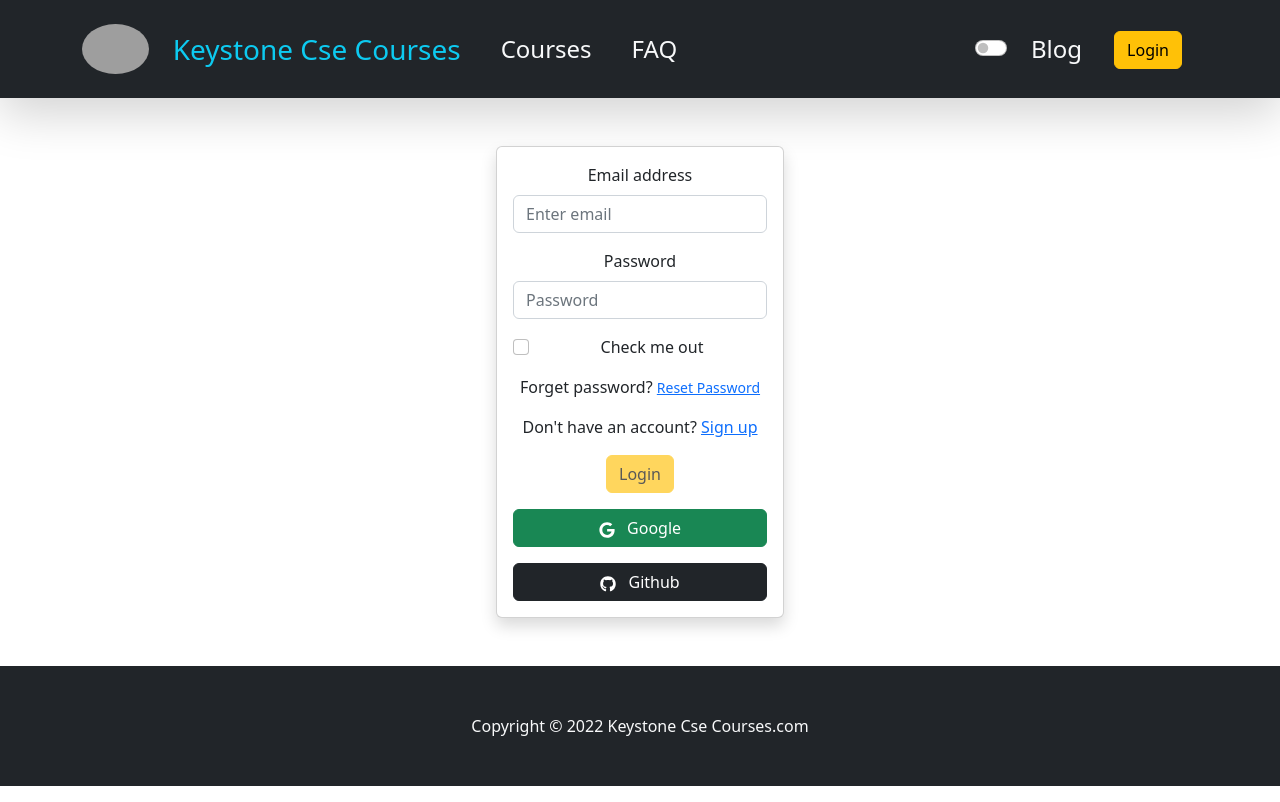
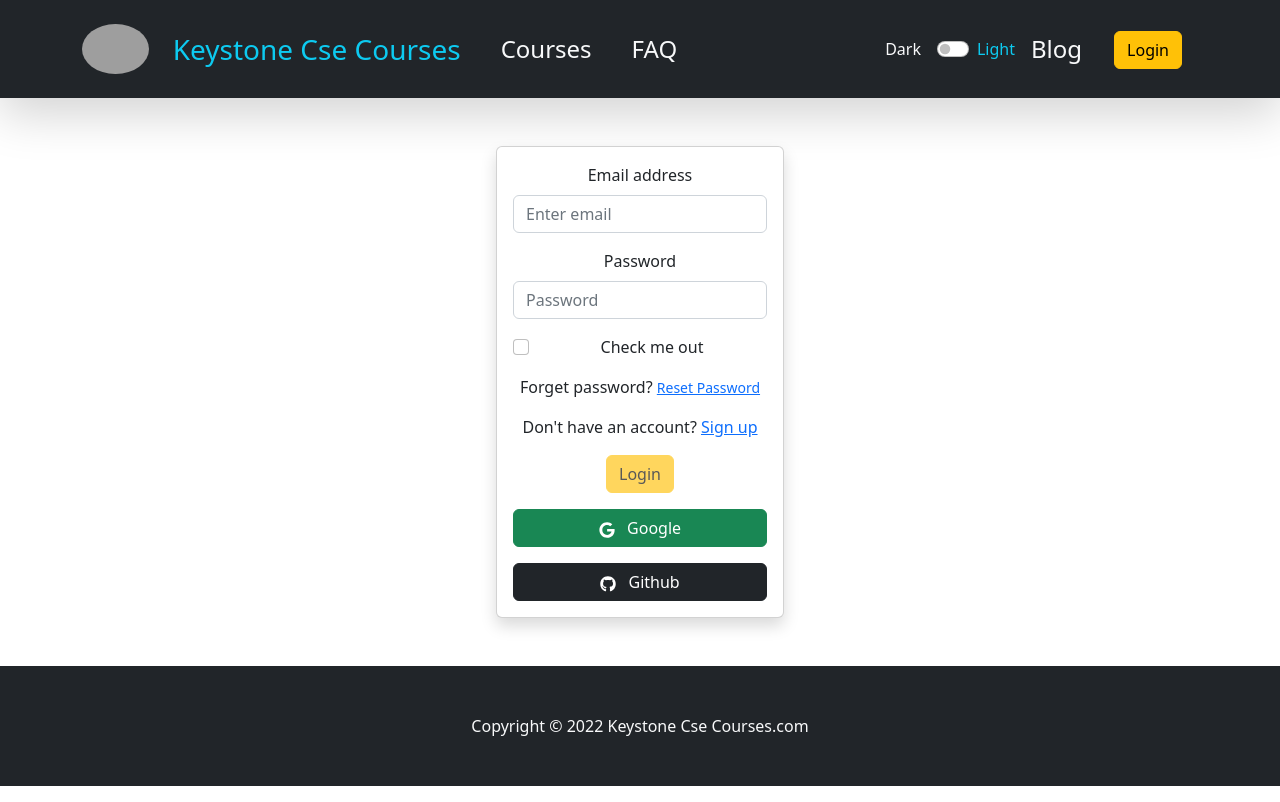
Before and after one commit to chykasib/learning-client-side-repo, a React (Create React App) app: page /login in a window 1280 px wide. Built offline with nearby package versions, Linux system fonts and the light colour scheme; no server answers; grey boxes are pictures that could not be loaded.

Commit message:
fixed problem

```diff
--- a/src/pages/Shared/Header/Header.js
+++ b/src/pages/Shared/Header/Header.js
@@ -7,7 +7,7 @@ import { Link } from 'react-router-dom';
 import OverlayTrigger from 'react-bootstrap/OverlayTrigger';
 import Tooltip from 'react-bootstrap/Tooltip';
 import { Button } from 'react-bootstrap';
-import Modal from 'react-bootstrap/Modal';
+import Form from 'react-bootstrap/Form';
 import { useContext } from 'react';
 
 import { AuthContext } from '../../../Context/AuthProvider';
@@ -52,8 +52,15 @@ const Header = () => {
                             className='text-decoration-none text-light px-4 fs-4 navbar-link-active' to={'/'}>Courses</Link>
                         <Link className='text-decoration-none text-light px-3 fs-4' to={'/faq'}>FAQ</Link>
                     </Nav>
-                    <Nav class="form-check form-switch">
-                        <input onClick={toggleMode} class="form-check-input" type="checkbox" role="switch" id="flexSwitchCheckDefault" />
+                    <Nav className='text-light'>
+                        <Nav>Dark</Nav>
+                        <Form className='ms-3' onClick={toggleMode}>
+                            <Form.Check
+                                type="switch"
+                                id="custom-switch"
+                            />
+                        </Form>
+                        <Nav className='text-info'>Light</Nav>
                     </Nav>
                     <Nav>
                         <Link className='text-decoration-none text-light px-3 fs-4' to={'/blog'}>Blog</Link>
```
